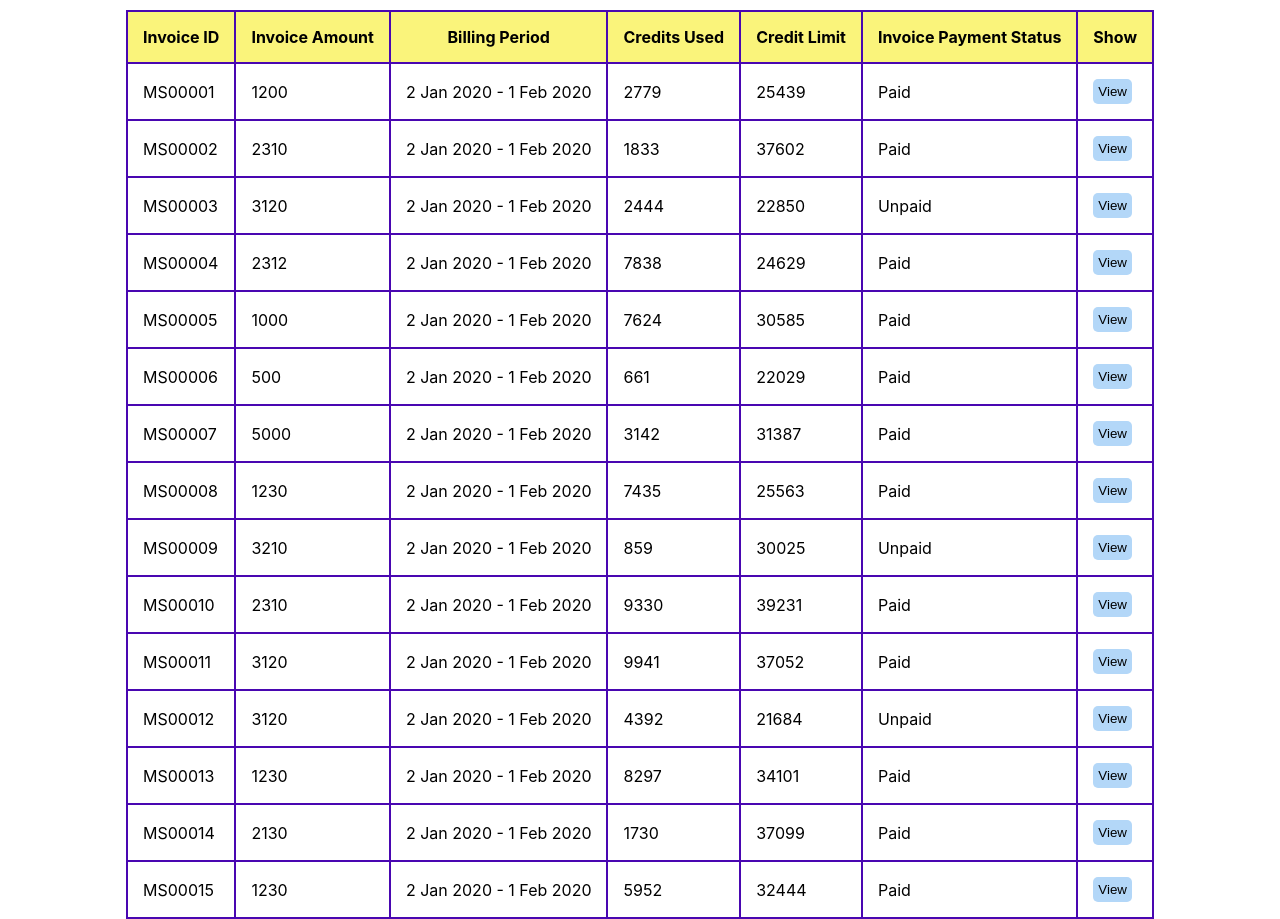
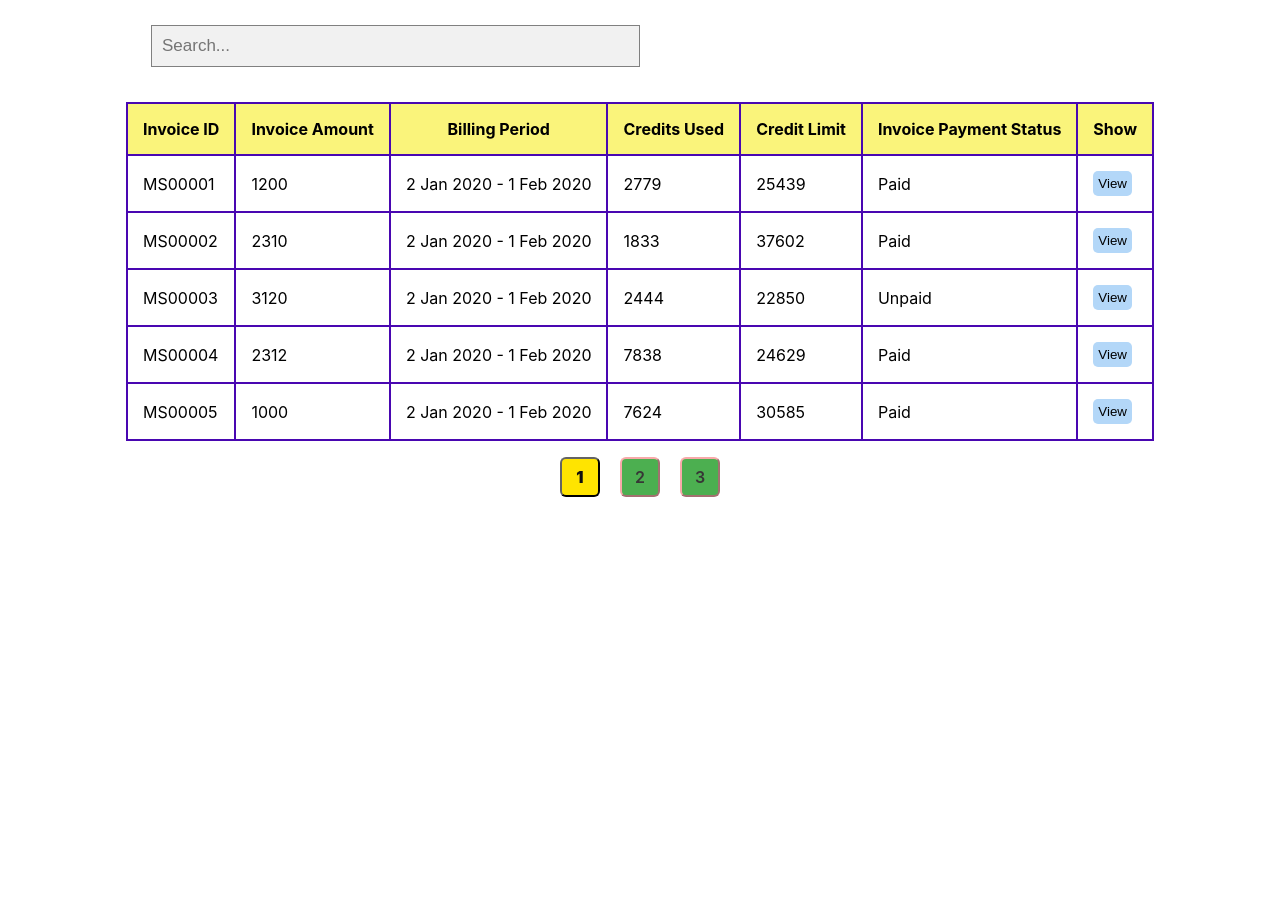
Before and after one commit to githubtest0912/Invoice-Report, a React (Create React App) app: page / in a window 1280 px wide. After the commit the page ends 800 px from the top, so only its background shows below. Built offline with nearby package versions, Linux system fonts and the light colour scheme; data requests are answered from the project's data file.

Commit message:
add search and pagination

```diff
--- a/src/TableReport/MainTable.js
+++ b/src/TableReport/MainTable.js
@@ -1,15 +1,26 @@
-import React, { useState, useEffect } from "react";
+import { useState, useEffect, useMemo } from "react";
 import Data from "./components/Data";
 import axios from "axios";
+import Search from "./components/Search";
+import Pagination from "./components/Pagination";
 import "./style/styles.css";
 
-const MainTable = () => {
+export default function App() {
   const [fetchData, updateFetchData] = useState([]);
+
+  // search
+  const [searchTerm, setSearchTerm] = useState("");
+
+  //pagination
+  const [currentPage, setCurrentPage] = useState(1);
+  const [totalPages, setTotalPages] = useState(0);
+  const DatasPerPage = 5;
+
+  // sort
+  const [order, setOrder] = useState("ASC");
   // modal
   const [show, setShow] = useState(false);
   const [selectedData, setSelectedData] = useState({});
-   // sort
-   const [order, setOrder] = useState("ASC");
 
   //modal
   const handleClick = (selectedRec) => {
@@ -21,6 +32,59 @@ const MainTable = () => {
     setShow(false);
   };
 
+  useEffect(() => {
+    axios
+      .get(`http://localhost:3003/data`)
+      .then((response) => {
+        updateFetchData(response.data);
+      })
+      .catch((error) => {
+        console.log(error);
+      });
+  }, []);
+
+  const pageNumbers = [];
+
+  for (let i = 1; i <= Math.ceil(totalPages / DatasPerPage); i++) {
+    pageNumbers.push(i);
+  }
+
+  const InvoiceData = useMemo(() => {
+    let searchData = fetchData;
+
+    if (searchTerm) {
+      searchData = searchData.filter(
+        (item) =>
+          item.InvoiceAmount.toString()
+            .toLowerCase()
+            .includes(searchTerm.toLowerCase()) ||
+          item.InvoiceID.toString()
+            .toLowerCase()
+            .includes(searchTerm.toLowerCase()) ||
+          item.InvoicePaymentStatus.toString()
+            .toLowerCase()
+            .startsWith(searchTerm.toLowerCase()) ||
+          item.CreditsUsed.toString()
+            .toLowerCase()
+            .includes(searchTerm.toLowerCase()) ||
+          item.CreditsLimit.toString()
+            .toLowerCase()
+            .includes(searchTerm.toLowerCase())
+      );
+    }
+
+    setTotalPages(searchData.length);
+
+    //Current Page slice
+    return searchData.slice(
+      (currentPage - 1) * DatasPerPage,
+      (currentPage - 1) * DatasPerPage + DatasPerPage
+    );
+  }, [fetchData, currentPage, searchTerm]);
+  // Change page
+  const paginate = (pageNumber) => setCurrentPage(pageNumber);
+
+  // sort
   //sort
   const sorting = (col) => {
     if (order === "ASC") {
@@ -51,31 +115,27 @@ const MainTable = () => {
     }
   };
 
-  let API_URL = `http://localhost:3003/data`;
-
-  useEffect(() => {
-    axios
-      .get(API_URL)
-      .then((response) => {
-        updateFetchData(response.data);
-      })
-      .catch((error) => {
-        console.log(error);
-      });
-  }, [API_URL]);
-
   return (
     <div>
+      <Search
+        searchTerm={searchTerm}
+        setSearchTerm={setSearchTerm}
+        setCurrentPage={setCurrentPage}
+      />
       <Data
-        fetchData={fetchData}
+        InvoiceData={InvoiceData}
+        sorting={sorting}
         show={show}
         selectedData={selectedData}
+        hideModal={hideModal}
         handleClick={handleClick}
-        hideModal={hideModal}
-        sorting={sorting}
+      />
+
+      <Pagination
+        pageNumbers={pageNumbers}
+        paginate={paginate}
+        currentPage={currentPage}
       />
     </div>
   );
-};
-
-export default MainTable;
+}
--- a/src/TableReport/components/Data.js
+++ b/src/TableReport/components/Data.js
@@ -1,30 +1,6 @@
 import React from "react";
 import Modal from './Modal'
-
-const Data = ({ fetchData,handleClick,show,selectedData,hideModal,sorting }) => {
-  const renderData = () => {
-    return (
-      fetchData.length > 0 &&
-      fetchData.map((item, index) => {
-        return (
-          <tr key={index}>
-            <td>{item.InvoiceID}</td>
-            <td>{item.InvoiceAmount}</td>
-            <td>{item.BillingPeriod}</td>
-            <td>{item.CreditsUsed} </td>
-            <td>{item.CreditsLimit}</td>
-            <td>{item.InvoicePaymentStatus}</td>
-            <td>
-                <button className='detailButton' onClick={() => handleClick(item)}>
-                 View
-                </button>
-              </td>
-          </tr>
-        );
-      })
-    );
-  };
-
+const Data = ({ InvoiceData, sorting, show, selectedData, hideModal,handleClick }) => {
   return (
     <div>
       <table>
@@ -51,10 +27,29 @@ const Data = ({ fetchData,handleClick,show,selectedData,hideModal,sorting }) =>
             <th>Show</th>
           </tr>
         </thead>
-        <tbody>{renderData()}</tbody>
+        <tbody>
+          {InvoiceData.length > 0 &&
+            InvoiceData.map((item, index) => {
+              return (
+                <tr key={index}>
+                  <td>{item.InvoiceID}</td>
+                  <td>{item.InvoiceAmount}</td>
+                  <td>{item.BillingPeriod}</td>
+                  <td>{item.CreditsUsed} </td>
+                  <td>{item.CreditsLimit}</td>
+                  <td>{item.InvoicePaymentStatus}</td>
+                  <td>
+                <button className='detailButton' onClick={() => handleClick(item)}>
+                 View
+                </button>
+              </td>
+                </tr>
+              );
+            })}
+        </tbody>
       </table>
       {show && <Modal details={selectedData} handleClose={hideModal} />}
-      {fetchData.length === 0 && <span>No records found to display</span>}
+      {InvoiceData.length === 0 && <span>No records found to display</span>}
     </div>
   );
 };
--- a/src/TableReport/components/Pagination.js
+++ b/src/TableReport/components/Pagination.js
@@ -0,0 +1,19 @@
+import React from "react";
+
+const Pagination = ({ pageNumbers, paginate, currentPage }) => {
+  return (
+    <div className="pagination">
+      {pageNumbers.map((number, index) => (
+        <button
+          key={index}
+          onClick={() => paginate(number)}
+          className={number === currentPage ? "active" : ""}
+        >
+          {number}
+        </button>
+      ))}
+    </div>
+  );
+};
+
+export default Pagination;
--- a/src/TableReport/components/Search.js
+++ b/src/TableReport/components/Search.js
@@ -0,0 +1,23 @@
+import React from "react";
+
+const Search = ({ searchTerm, setSearchTerm, setCurrentPage }) => {
+  return (
+    <div>
+      <form className="example">
+        <input
+          type="text"
+          id="search"
+          placeholder="Search..."
+          autoComplete="off"
+          value={searchTerm}
+          onChange={(e) => {
+            setSearchTerm(e.target.value);
+            setCurrentPage(1);
+          }}
+        />
+      </form>
+    </div>
+  );
+};
+
+export default Search;
--- a/src/TableReport/style/styles.css
+++ b/src/TableReport/style/styles.css
@@ -1,3 +1,7 @@
+App {
+  font-family: sans-serif;
+  text-align: center;
+}
 * {
     margin: 0;
     padding: 0;
@@ -69,3 +73,92 @@ td {
     border-radius: 5px;
     cursor: pointer;
   }
+
+  /* // search input */
+
+  .example {
+    padding: 25px;
+  }
+
+  form.example input[type="text"] {
+    padding: 10px;
+    font-size: 17px;
+    border: 1px solid grey;
+    float: left;
+    width: 50%;
+    background: #f1f1f1;
+  }
+
+  form.example button {
+    float: left;
+    width: 20%;
+    padding: 10px;
+    background: #2196f3;
+    color: white;
+    font-size: 17px;
+    border: 1px solid grey;
+    border-left: none;
+    cursor: pointer;
+  }
+
+  form.example button:hover {
+    background: #0b7dda;
+  }
+
+  form.example::after {
+    content: "";
+    clear: both;
+    display: table;
+  }
+
+  /* // pagination */
+  .center {
+    display: flex;
+    flex-direction: column;
+    justify-content: center;
+    align-items: center;
+  }
+
+  .btn {
+    background-color: DodgerBlue;
+    border: none;
+    color: white;
+    padding: 10px 20px;
+    cursor: pointer;
+    font-size: 20px;
+  }
+
+  /* Darker background on mouse-over */
+  .btn:hover {
+    background-color: RoyalBlue;
+  }
+
+  .pagination {
+    display: flex;
+    flex-wrap: wrap;
+    justify-content: center;
+    margin-top: 1rem;
+  }
+
+  .pagination button {
+    width: 40px;
+    height: 40px;
+    font-family: inherit;
+    font-weight: 600;
+    font-size: 16px;
+    margin: 0 10px;
+    border-radius: 6px;
+    cursor: pointer;
+    transition: all 0.3s ease;
+    background: transparent;
+    color: rgb(55, 54, 54);
+    border-color: rgb(248, 169, 169);
+    background-color: #4caf50;
+  }
+
+  .pagination button.active {
+    font-weight: 900;
+    border-color: #101010;
+    background: #ffe400;
+    color: #101010;
+  }
```
Also changed, not shown: src/TableReport/components/Sort.js (deleted, +0 -10 lines).
